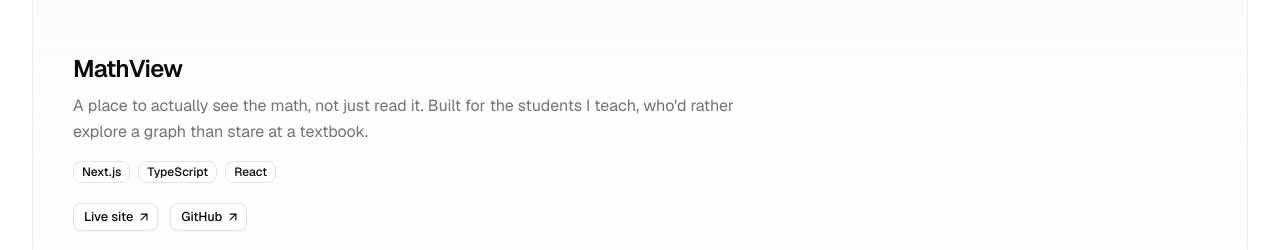
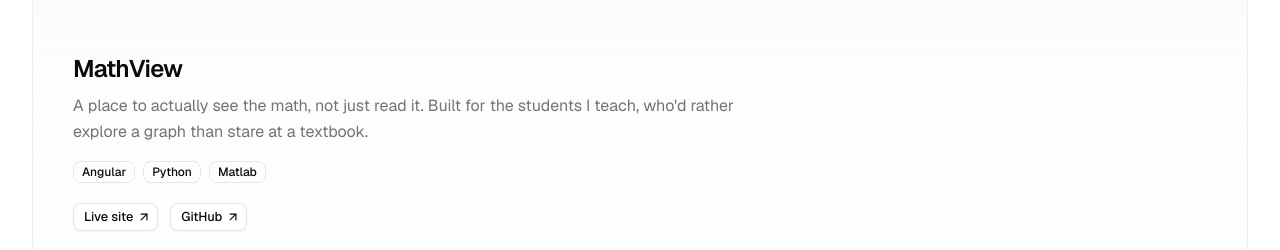
Before and after one commit to AlvaroGaertnerGit/personalBlog, a Next.js app: page / in a window 1280 px wide. Shown: the part 2584-2834 px from the top of the page. Built offline with nearby package versions, Linux system fonts and the light colour scheme; no server answers.

Commit message:
stack de MathView

```diff
--- a/src/components/sections/projects-content.ts
+++ b/src/components/sections/projects-content.ts
@@ -44,7 +44,7 @@ export const PROJECTS: readonly Project[] = [
     title: "MathView",
     description:
       "A place to actually see the math, not just read it. Built for the students I teach, who'd rather explore a graph than stare at a textbook.",
-    stack: ["Next.js", "TypeScript", "React"],
+    stack: ["Angular", "Python", "Matlab"],
     links: [
       { label: "Live site", href: "#" },
       { label: "GitHub", href: "#" },
```
